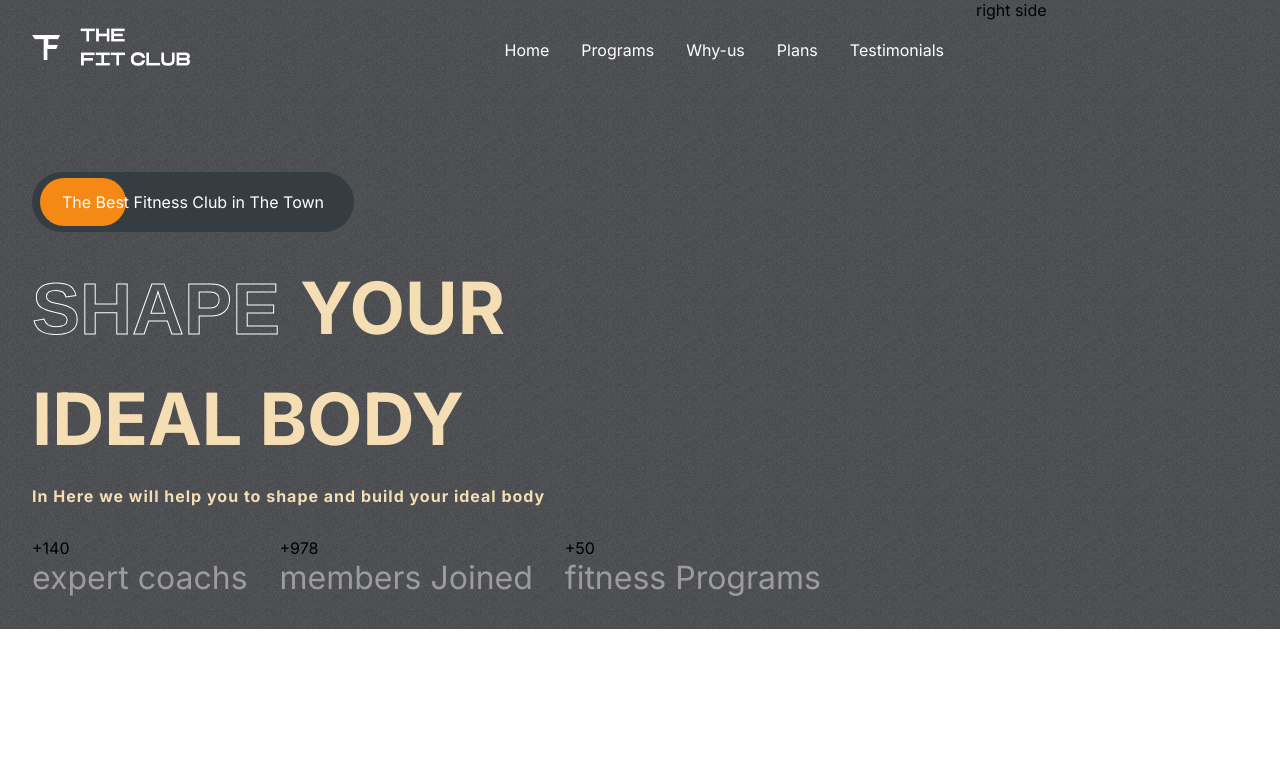
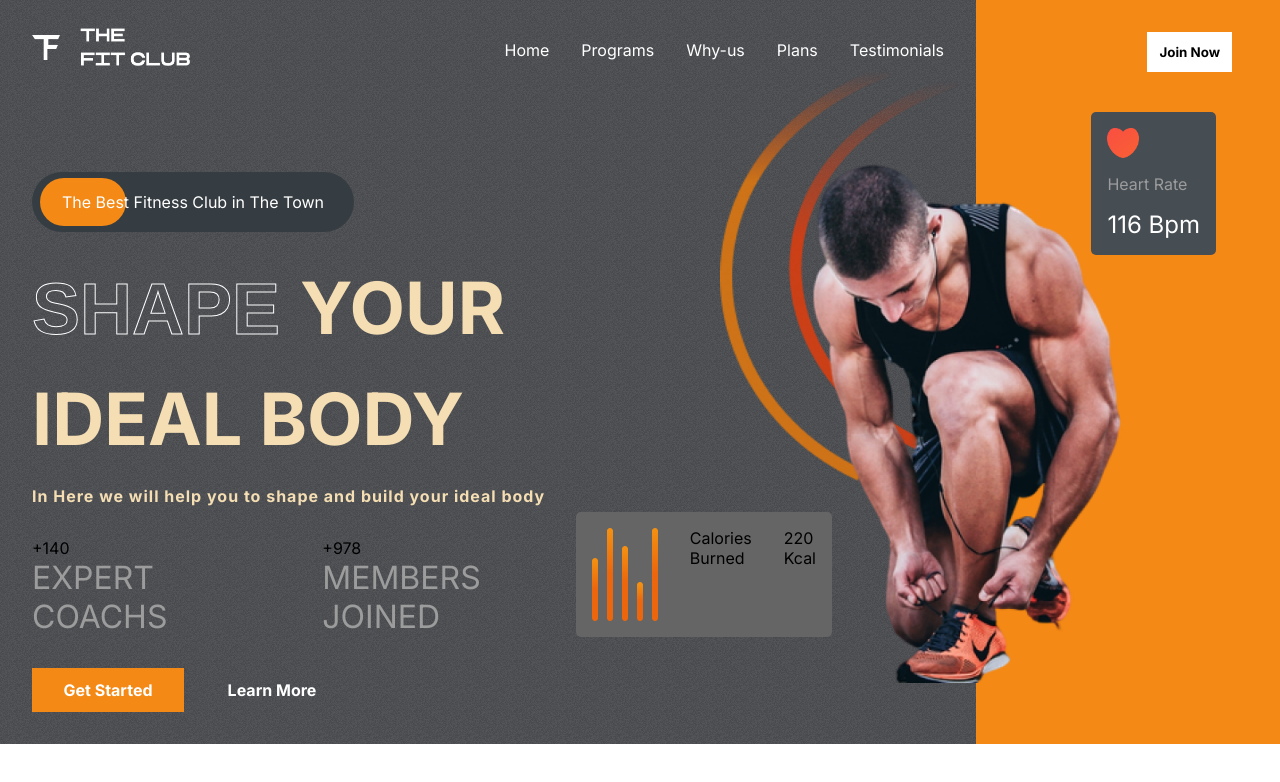
Before and after one commit to Uday3697/The-Fit-Club, a React (Create React App) app: page / in a window 1280 px wide. Shown: the top 782 px of the page. Built offline with nearby package versions, Linux system fonts and the light colour scheme.

Commit message:
right side  ,hero image ,bpm

```diff
--- a/src/App.css
+++ b/src/App.css
@@ -28,3 +28,17 @@
   -webkit-text-stroke-color:white;
 
 }
+.btn{
+  background-color: white;
+  padding: 0.5rem;
+  font-weight: bold;
+  border: 4px solid transparent;
+  transition: 300ms all;
+  display: flex;
+  align-items: center;
+  justify-content: center;
+
+}
+.btn:hover{
+  cursor: pointer;
+}
--- a/src/Components/Hero/Hero.css
+++ b/src/Components/Hero/Hero.css
@@ -12,6 +12,8 @@
 }
 .right-h{
     flex: 1;
+    position: relative;
+    background-color: var(--orange);
 }
 .the-best-ad{
     margin-top: 4rem;
@@ -69,5 +71,71 @@
 }
 .figures>div>span:nth-of-type(2){
     color:var(--gray);
-    text-transform: none;
+    text-transform: uppercase;
 }
+.hero-buttons{
+    display: flex;
+    gap: 1rem;
+    font-weight: normal;
+}
+.hero-buttons>:nth-child(1){
+    color: white;
+    background-color: var(--orange);
+    width: 8rem;
+}
+.hero-buttons>:nth-child(2){
+    color: white;
+    background-color: transparent;
+    width: 8rem;
+    border: 2px xolid var(--orange);
+}
+.right-h>.btn{
+    position: absolute;
+    right: 3rem;
+    top: 2rem;color: black;
+}
+.heart-rate{
+    display: flex;
+    flex-direction: column;
+    gap: 1rem;
+    background-color: var(--darkGrey);
+    width: fit-content;
+    padding: 1rem;
+    align-items: start;
+    border-radius: 5px;
+    position: absolute;
+    right: 4rem;top: 7rem;
+}
+.heart-rate>img{
+    width: 2rem;
+}
+.heart-rate>span:nth-child(2){
+    color:var(--gray);
+}
+.heart-rate>:nth-child(3){
+    color: white;
+    font-size: 1.5rem;
+}
+.hero-image{
+    position: absolute;
+    top: 10rem;
+    right: 8rem;width: 23rem;
+}
+.hero-image-back{
+    position: absolute;
+    top: 4rem;right: 20rem;z-index: -1;
+    width: 15rem;
+}
+.calories{
+    display: flex;
+    gap: 2rem;
+    background-color:var(--caloryCard);
+    border-radius: 5px;
+    padding: 1rem;
+    width: fit-content;
+    position: absolute;
+    top: 32rem;right: 28rem;
+}
+.calories.img{
+    width: 3rem;
+}
--- a/src/Components/Hero/Hero.jsx
+++ b/src/Components/Hero/Hero.jsx
@@ -1,6 +1,12 @@
 import React from "react";
 import Header from "../Header/Header";
 import "./Hero.css";
+
+import hero_image from "../../assets/hero_image.png";
+import hero_image_back from "../../assets/hero_image_back.png"
+import Heart from "../../assets/heart.png";
+import Calories from "../../assets/calories.png";
+
 const Hero = () => {
   return (
     <div className="hero">
@@ -9,7 +15,6 @@ const Hero = () => {
         <div className="the-best-ad">
           <div></div>
           <span>The Best Fitness Club in The Town</span>
-
         </div>
         <div className="hero-text">
           <div>
@@ -21,9 +26,9 @@ const Hero = () => {
           </div>
           <div>
             <span>
-                In Here we will help you to shape and build your ideal body
+              In Here we will help you to shape and build your ideal body
             </span>
-            </div>
+          </div>
         </div>
         <div className="figures">
           <div>
@@ -39,8 +44,26 @@ const Hero = () => {
             <span> fitness Programs</span>
           </div>
         </div>
+        <div className="hero-buttons">
+          <buttons className="btn">Get Started</buttons>
+          < buttons className="btn">Learn More</buttons>
+        </div>
       </div>
-      <div className="right-h">right side</div>
+      <div className="right-h">
+        <button className="btn">Join Now</button>
+        <div className="heart-rate">
+          <img src={Heart} alt="heart" />
+          <span>Heart Rate</span>
+          <span>116 Bpm</span>
+        </div>
+        <img src={hero_image} alt="" className="hero-image" />
+        <img src={hero_image_back} alt="" className="hero-image-back" />
+        <div className="calories">
+          <img src={Calories} alt="" />
+          <span>Calories Burned</span>
+          <span>220 Kcal</span>
+        </div>
+      </div>
     </div>
   );
 };
```
